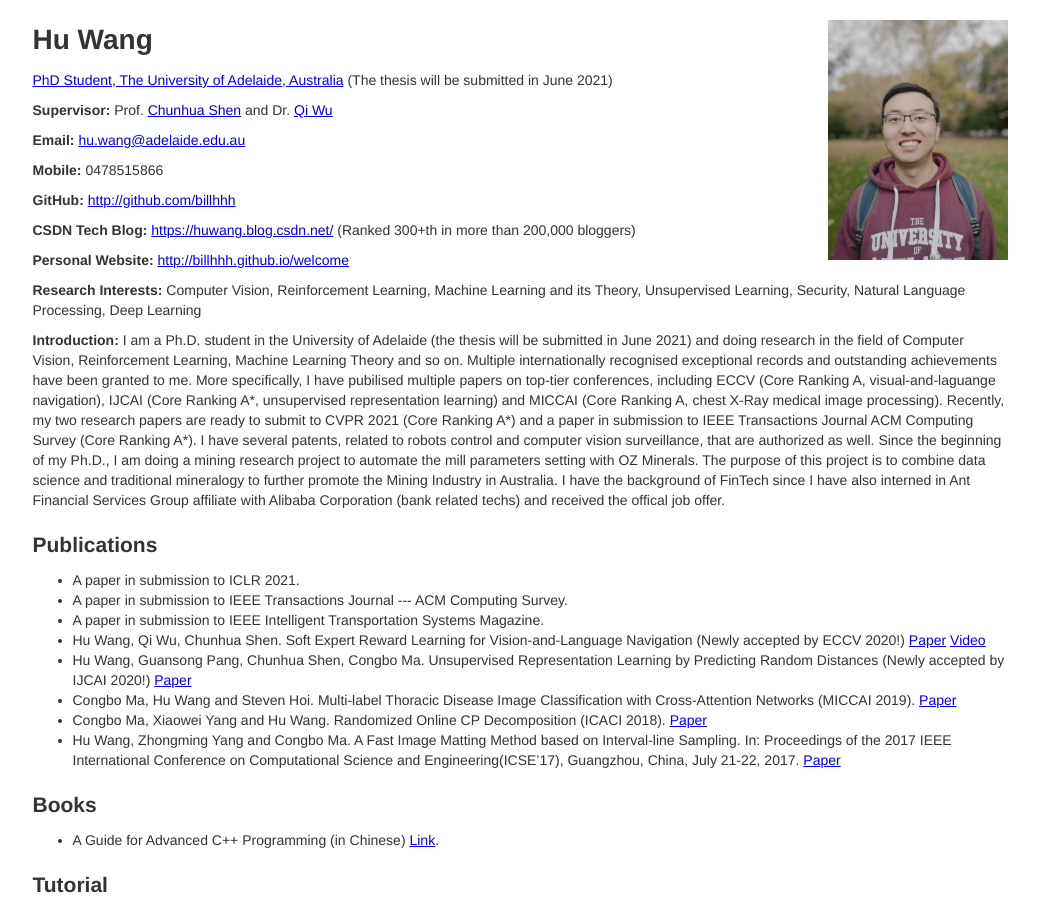
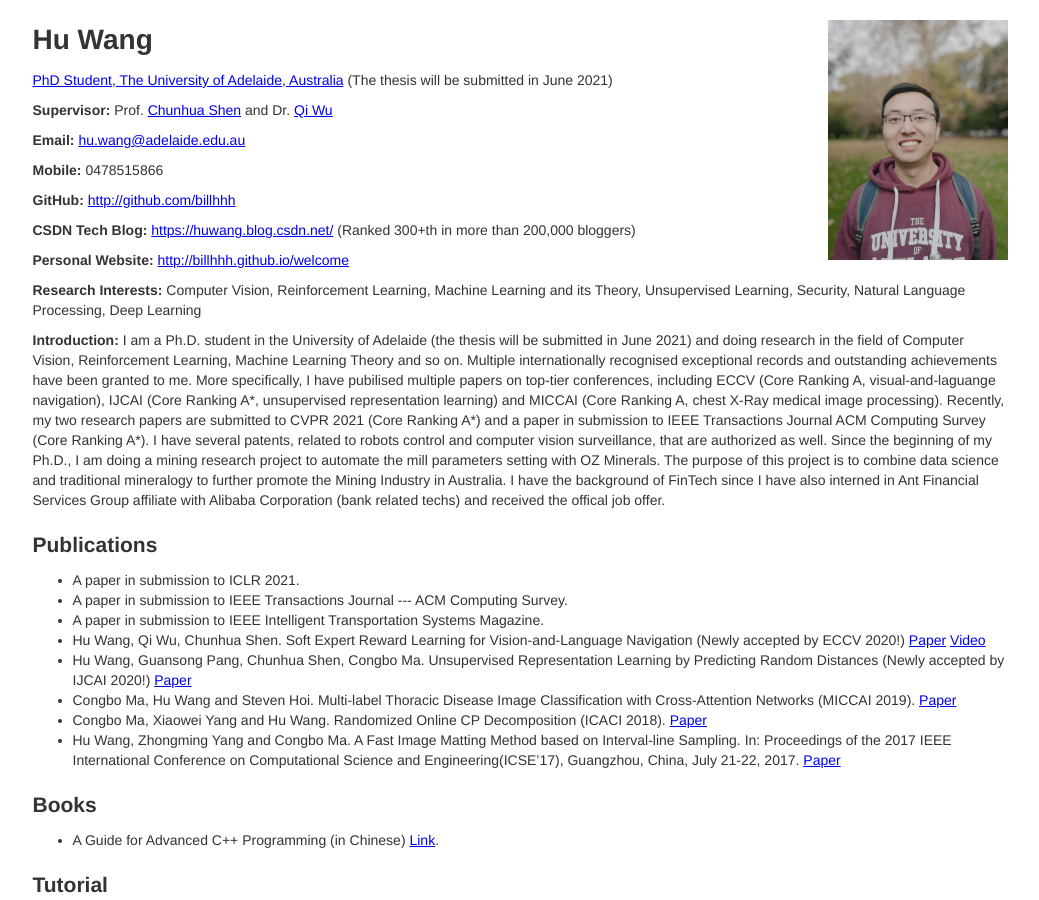
Before and after one commit to billhhh/whblog-omega, a Jekyll site: the page res/index.html, which Jekyll copies as it is, in a window 1280 px wide and 900 px high. Shown: the whole window, without its empty margins (120-1159 px from the left). Built offline with Jekyll 4.4.1, drawn with Linux system fonts in a browser that asks for light colours.

Commit message:
Update index.html

```diff
--- a/res/index.html
+++ b/res/index.html
@@ -46,7 +46,7 @@
         I am a Ph.D. student in the University of Adelaide (the thesis will be submitted in June 2021) and doing research in the field of Computer Vision, Reinforcement Learning, Machine Learning Theory and so on.
 	Multiple internationally recognised exceptional records and outstanding achievements have been granted to me.
 	More specifically, I have pubilised multiple papers on top-tier conferences, including ECCV (Core Ranking A, visual-and-laguange navigation), IJCAI (Core Ranking A*, unsupervised representation learning) and MICCAI (Core Ranking A, chest X-Ray medical image processing).
-	Recently, my two research papers are ready to submit to CVPR 2021 (Core Ranking A*) and a paper in submission to IEEE Transactions Journal ACM Computing Survey (Core Ranking A*).
+	Recently, my two research papers are submitted to CVPR 2021 (Core Ranking A*) and a paper in submission to IEEE Transactions Journal ACM Computing Survey (Core Ranking A*).
 	I have several patents, related to robots control and computer vision surveillance, that are authorized as well.
 	Since the beginning of my Ph.D., I am doing a mining research project to automate the mill parameters setting with OZ Minerals. The purpose of this project is to combine data science and traditional mineralogy to further promote the Mining Industry in Australia.
 	I have the background of FinTech since I have also interned in Ant Financial Services Group affiliate with Alibaba Corporation (bank related techs) and received the offical job offer.
```
